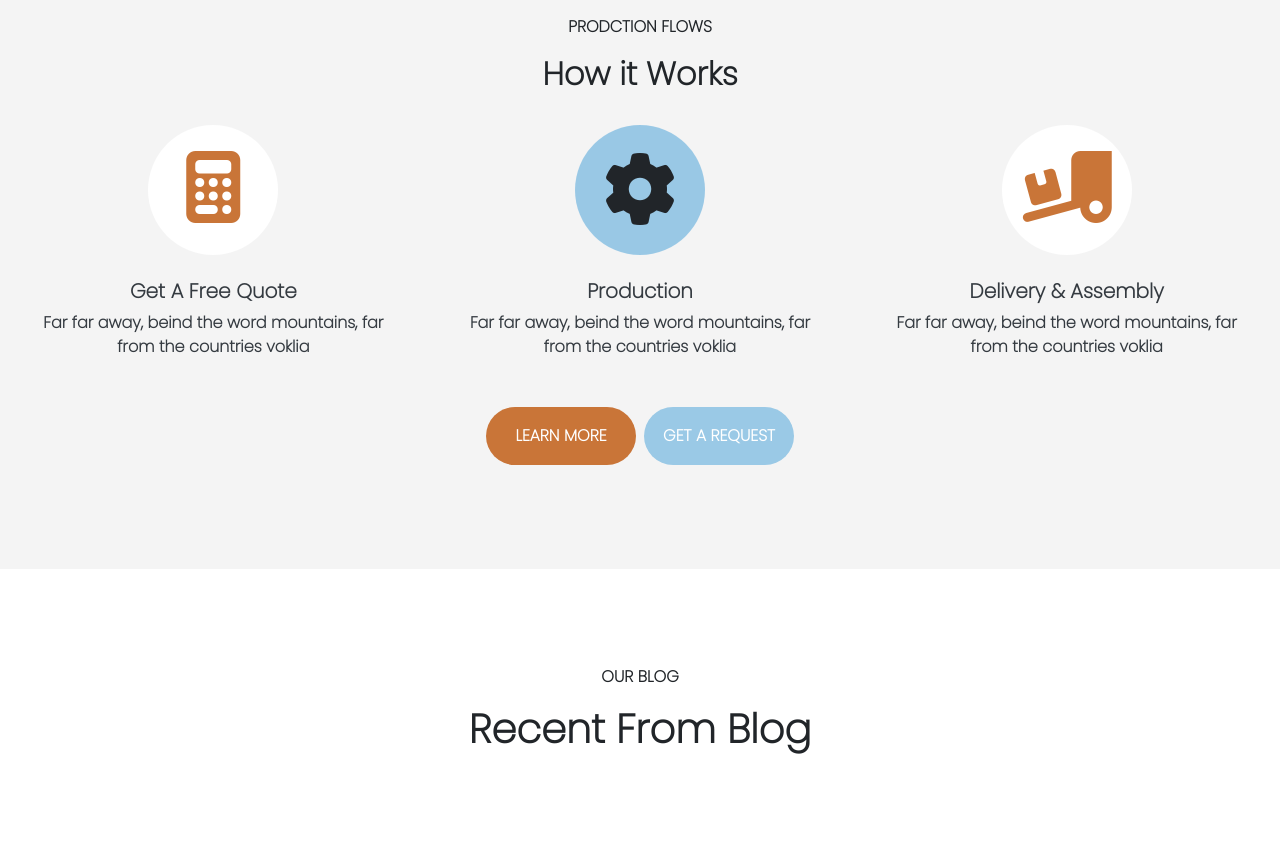
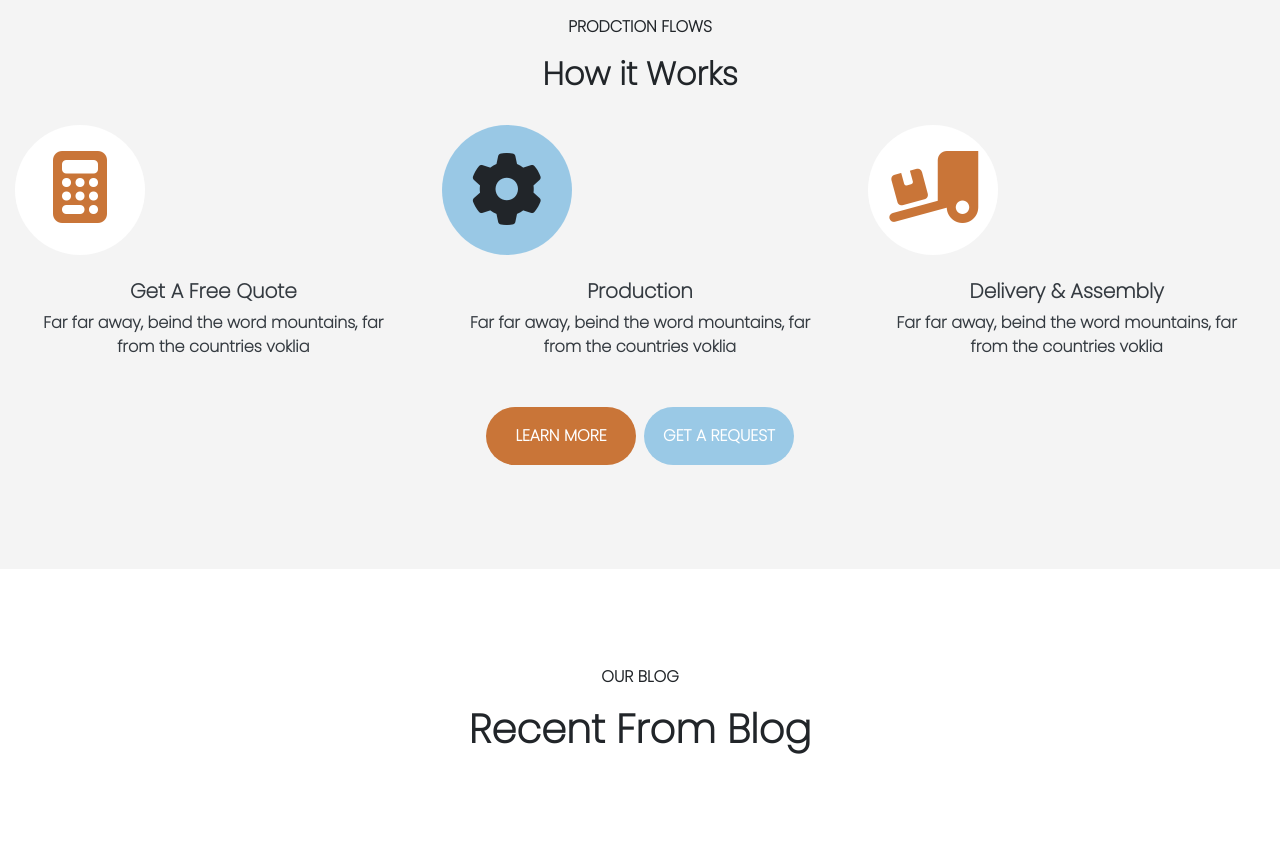
Before and after one commit to Taqi-Haider/UI-Task, a plain HTML site: page index.html in a window 1280 px wide. Shown: the part 3400-4254 px from the top of the page. Drawn offline with nearby package versions, Linux system fonts and the light colour scheme.

Commit message:
Update style.css

```diff
--- a/style.css
+++ b/style.css
@@ -57,6 +57,9 @@ li{
     border-radius: 30px;
     font-weight: bolder;
 }
+.btn-discover:hover{
+
+}
 .menu-btns{
     background: url('gallery/xbg_2.webp')center;
     width: 100%;
@@ -101,7 +104,7 @@ li{
     color:white
 }
 .icon-align{
-    text-align: -webkit-center;
+    text-align: center !important;
 }
 .video-block{
     background-image: url(gallery/xbg_4.webp);
```
